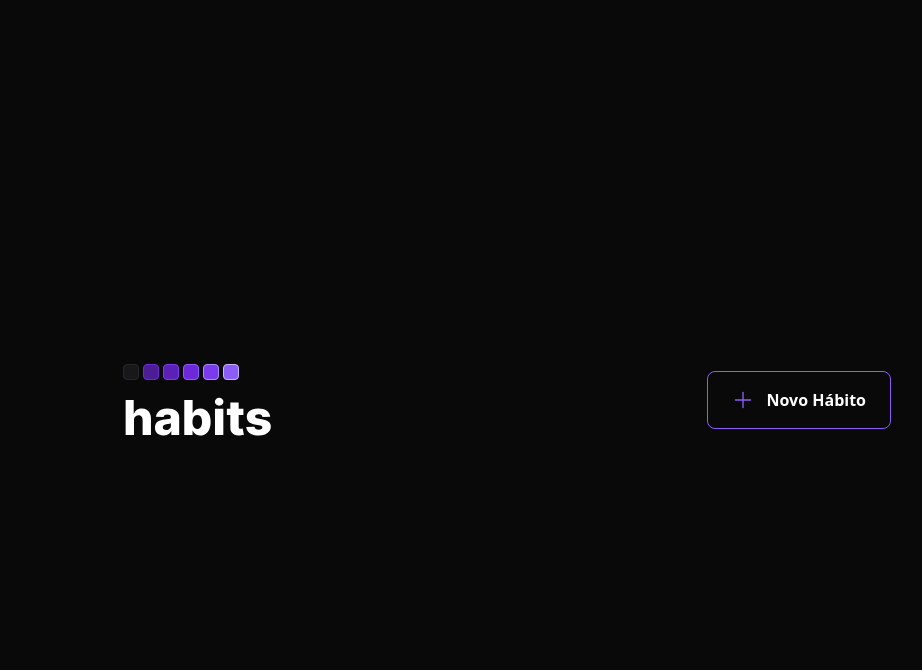
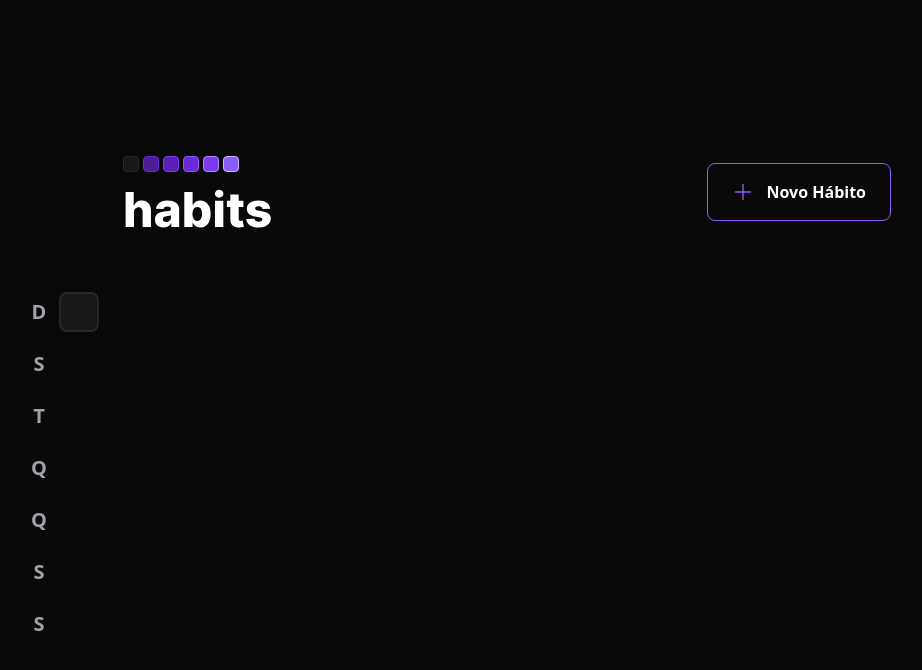
Before and after one commit to rodolfosouzamenezes/nlw-setup, a React (Vite) app in the folder web/: page / in a window 1280 px wide. Shown: the top 670 px of the page, without its empty margins (133-1055 px from the left). Built offline with nearby package versions, Linux system fonts and the light colour scheme.

Commit message:
feat(web): summary day component created

```diff
--- a/web/src/App.tsx
+++ b/web/src/App.tsx
@@ -1,11 +1,13 @@
+import './styles/global.css'
 import { Header } from './components/Header'
-import './styles/global.css'
+import { SummaryTable } from './components/SummaryTable'
 
 export function App() {
   return (
     <div className='w-screen h-screen flex justify-center items-center'>
-      <div className='w-full max-w-5xl px-6 flex-col gap-16'>
+      <div className="w-full max-w-5xl px-6 flex flex-col gap-16">
         <Header />
+        <SummaryTable />
       </div>
     </div>
   )
--- a/web/src/components/Habit.tsx
+++ /dev/null
@@ -1,12 +0,0 @@
-
-interface HabitProps {
-  completed: number;
-}
-
-export function Habit({ completed }: HabitProps) {
-  return (
-    <div className="bg-zinc-900 w-10 h-10 rounded m-2 text-white flex justify-center items-center">
-      {completed}
-    </div>
-  )
-}
--- /dev/null
+++ b/web/src/components/HabitDay.tsx
@@ -0,0 +1,9 @@
+
+interface HabitDayProps {
+}
+
+export function HabitDay({}: HabitDayProps) {
+  return (
+    <div className="h-10 w-10 bg-zinc-900 border-2 border-zinc-800 rounded-lg"></div>
+  )
+}
--- a/web/src/components/Header.tsx
+++ b/web/src/components/Header.tsx
@@ -1,6 +1,5 @@
 import { Plus } from 'phosphor-react'
 import logoImage from '../assets/logo.svg'
-
 
 export function Header() {
   return (
--- /dev/null
+++ b/web/src/components/SummaryTable.tsx
@@ -0,0 +1,30 @@
+import { HabitDay } from "./HabitDay"
+
+const weekdays = [
+  'D',
+  'S',
+  'T',
+  'Q',
+  'Q',
+  'S',
+  'S',
+]
+
+export function SummaryTable() {
+  return (
+    <div className="w-full flex">
+      <div className="grid grid-rows-7 grid-flow-row gap-3">
+        {weekdays.map((weekday, index) => {
+          return (
+            <div key={`${index}-${weekday}`} className="text-zinc-400 text-xl font-bold h-10 w-10 flex items-center justify-center">
+              {weekday}
+            </div>
+          )
+        })}
+      </div>
+      <div className="grid grid-rows-7 grid-flow-col gap-3">
+        <HabitDay />
+      </div>
+    </div>
+  )
+}
--- a/web/tailwind.config.cjs
+++ b/web/tailwind.config.cjs
@@ -8,6 +8,9 @@ module.exports = {
     extend: {
       colors: {
         background: '#09090A'
+      },
+      gridTemplateRows: {
+        7: 'repeat(7, minmax(0, 1fr))',
       }
     },
   },
```
